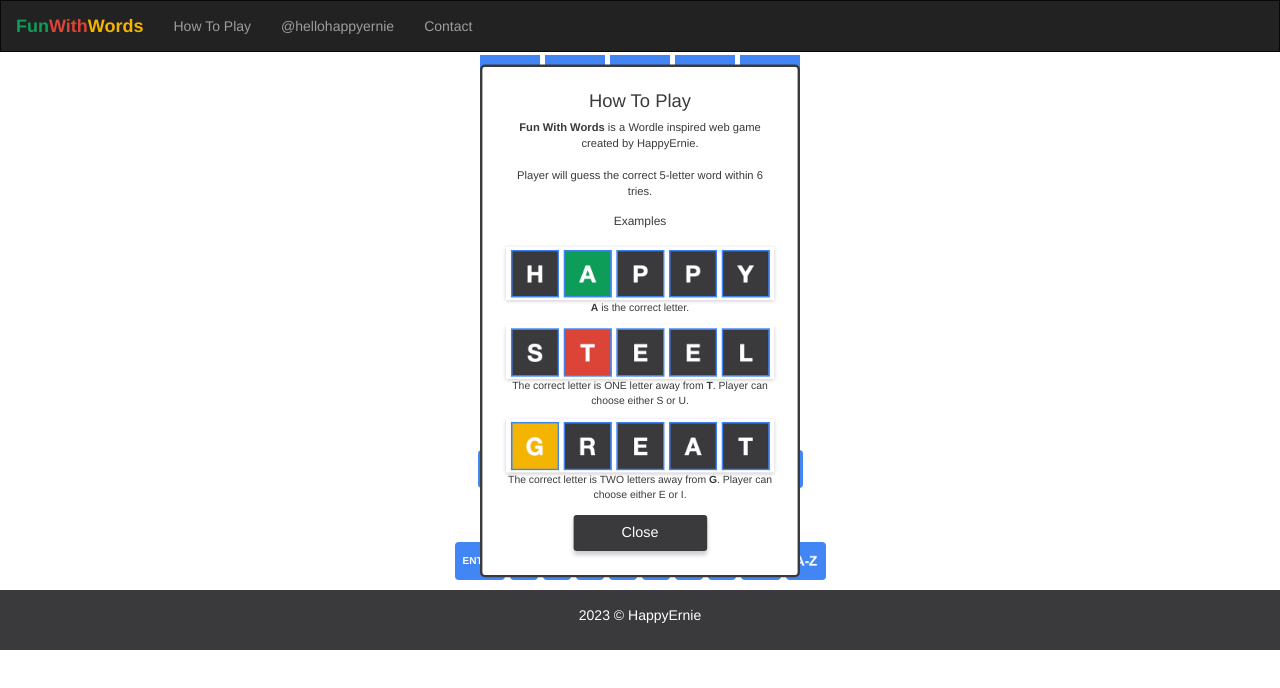
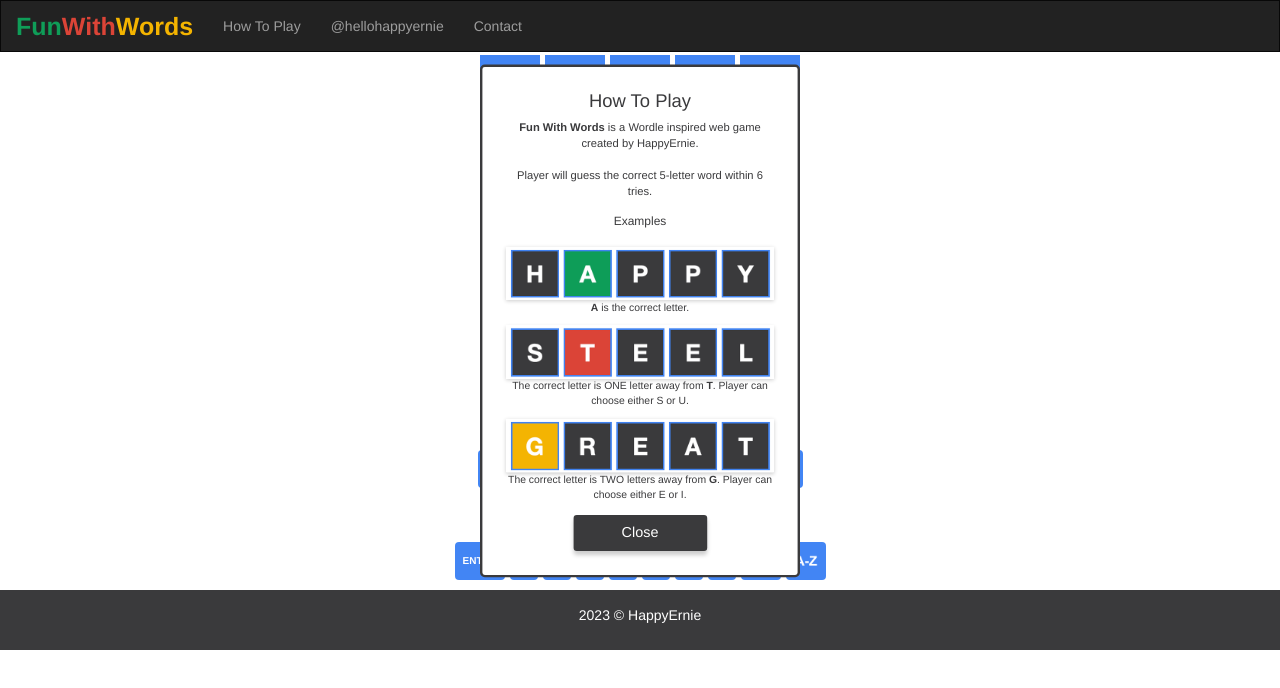
Before and after one commit to HappyErnie/funwithwords, a plain HTML site: page index.html in a window 1280 px wide. Drawn offline with nearby package versions, Linux system fonts and the light colour scheme.

Commit message:
Add files via upload

```diff
--- a/index.html
+++ b/index.html
@@ -25,7 +25,7 @@
           <span class="icon-bar"></span>
           <span class="icon-bar"></span>
         </button>
-        <a class="navbar-brand" href="#"><b style="color:#0F9D58;">Fun</b><b style="color:#DB4437;">With</b><b style="color:#F4B400;">Words</b></a>
+        <a class="navbar-brand" href="#"><b style="color:#0F9D58; font-size: 25px;">Fun</b><b style="color:#DB4437; font-size: 25px;">With</b><b style="color:#F4B400; font-size: 25px;">Words</b></a>
       </div>
       <div class="collapse navbar-collapse" id="myNavbar">
         <ul class="nav navbar-nav">
```
